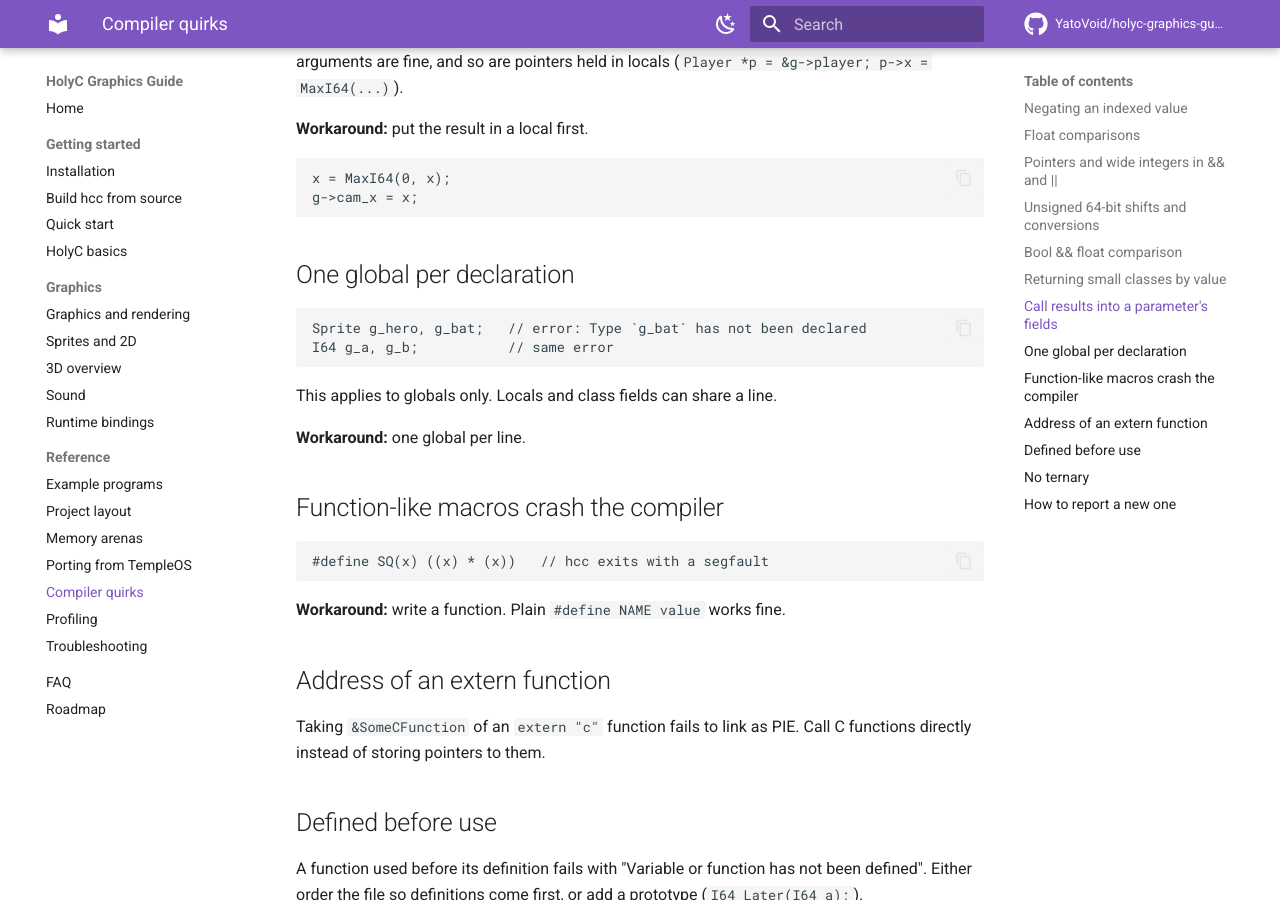
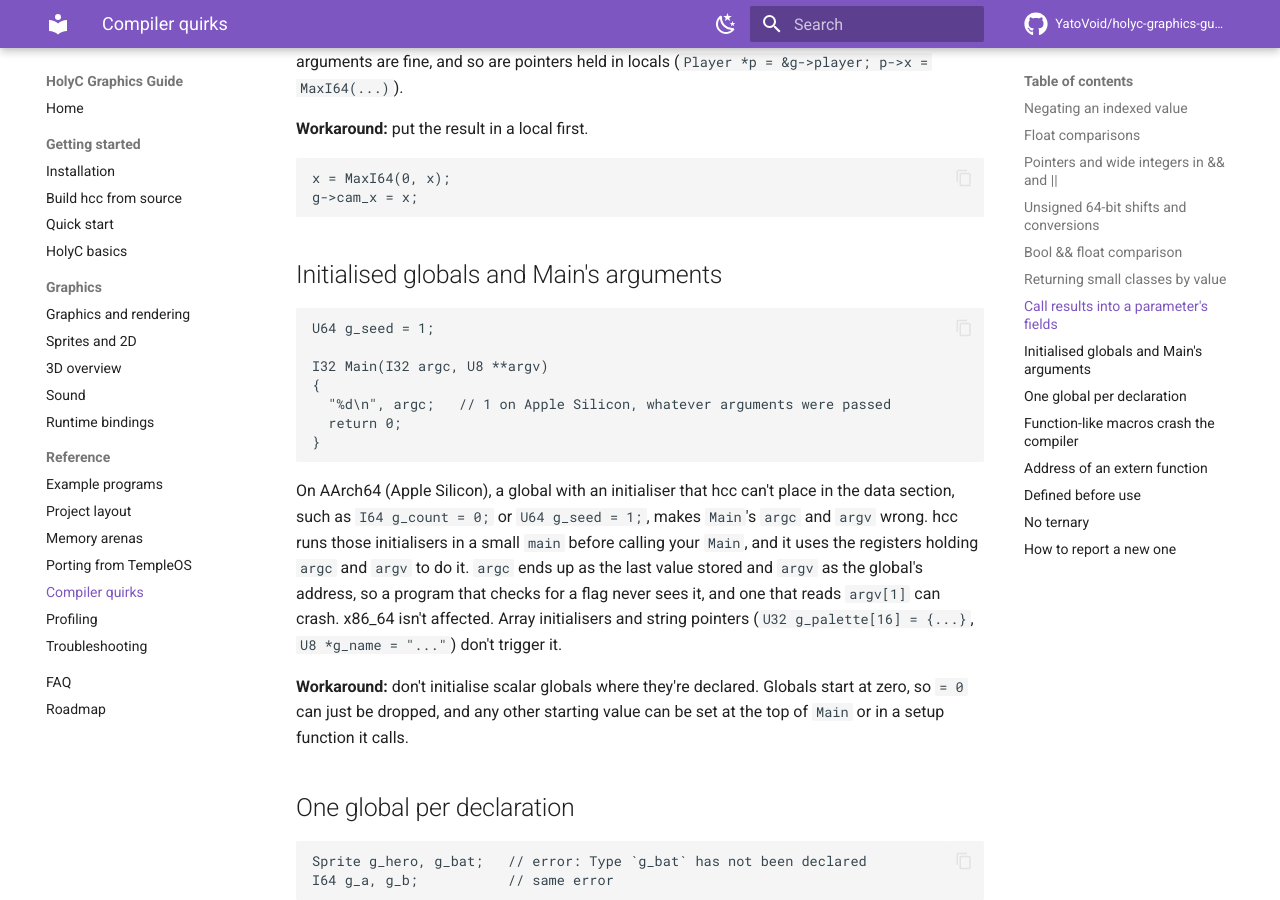
Before and after one commit to YatoVoid/holyc-graphics-guide, an MkDocs documentation site: the page built from docs/compiler-quirks.md, in a window 1280 px wide and 900 px high, scrolled down 2940 px. Built offline with MkDocs 1.6.1 and Material for MkDocs 9.7.7, drawn with Linux system fonts in a browser that asks for light colours; comment, search, counter and statistics services are not loaded.

Commit message:
Fix --ppm on Apple Silicon and pass the macOS CI job
Initialised scalar globals make hcc's AArch64 main clobber argc and argv before calling Main, so bounce and cube never saw --ppm. Drop those initialisers and document the bug. Window checks on macOS use SDL's dummy video driver, since offscreen needs EGL there.

````diff
--- a/docs/compiler-quirks.md
+++ b/docs/compiler-quirks.md
@@ -132,6 +132,22 @@ x = MaxI64(0, x);
 g->cam_x = x;
 ```
 
+## Initialised globals and Main's arguments
+
+```holyc
+U64 g_seed = 1;
+
+I32 Main(I32 argc, U8 **argv)
+{
+  "%d\n", argc;   // 1 on Apple Silicon, whatever arguments were passed
+  return 0;
+}
+```
+
+On AArch64 (Apple Silicon), a global with an initialiser that hcc can't place in the data section, such as `I64 g_count = 0;` or `U64 g_seed = 1;`, makes `Main`'s `argc` and `argv` wrong. hcc runs those initialisers in a small `main` before calling your `Main`, and it uses the registers holding `argc` and `argv` to do it. `argc` ends up as the last value stored and `argv` as the global's address, so a program that checks for a flag never sees it, and one that reads `argv[1]` can crash. x86_64 isn't affected. Array initialisers and string pointers (`U32 g_palette[16] = {...}`, `U8 *g_name = "..."`) don't trigger it.
+
+**Workaround:** don't initialise scalar globals where they're declared. Globals start at zero, so `= 0` can just be dropped, and any other starting value can be set at the top of `Main` or in a setup function it calls.
+
 ## One global per declaration
 
 ```holyc
````
Also changed, not shown: README.md (+1 -1 lines), docs/index.md (+2 -1 lines), docs/roadmap.md (+1 -1 lines), 3 other files.
